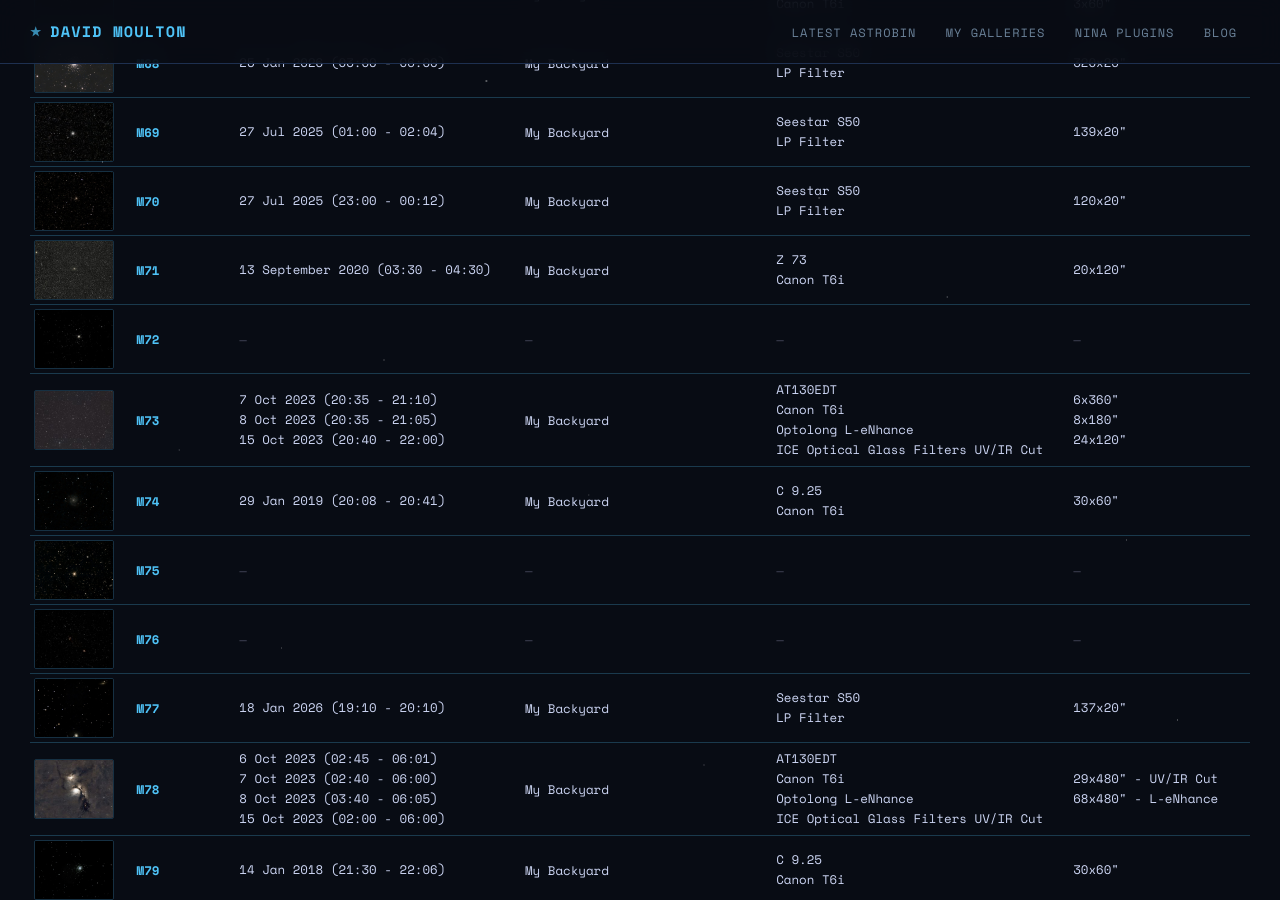
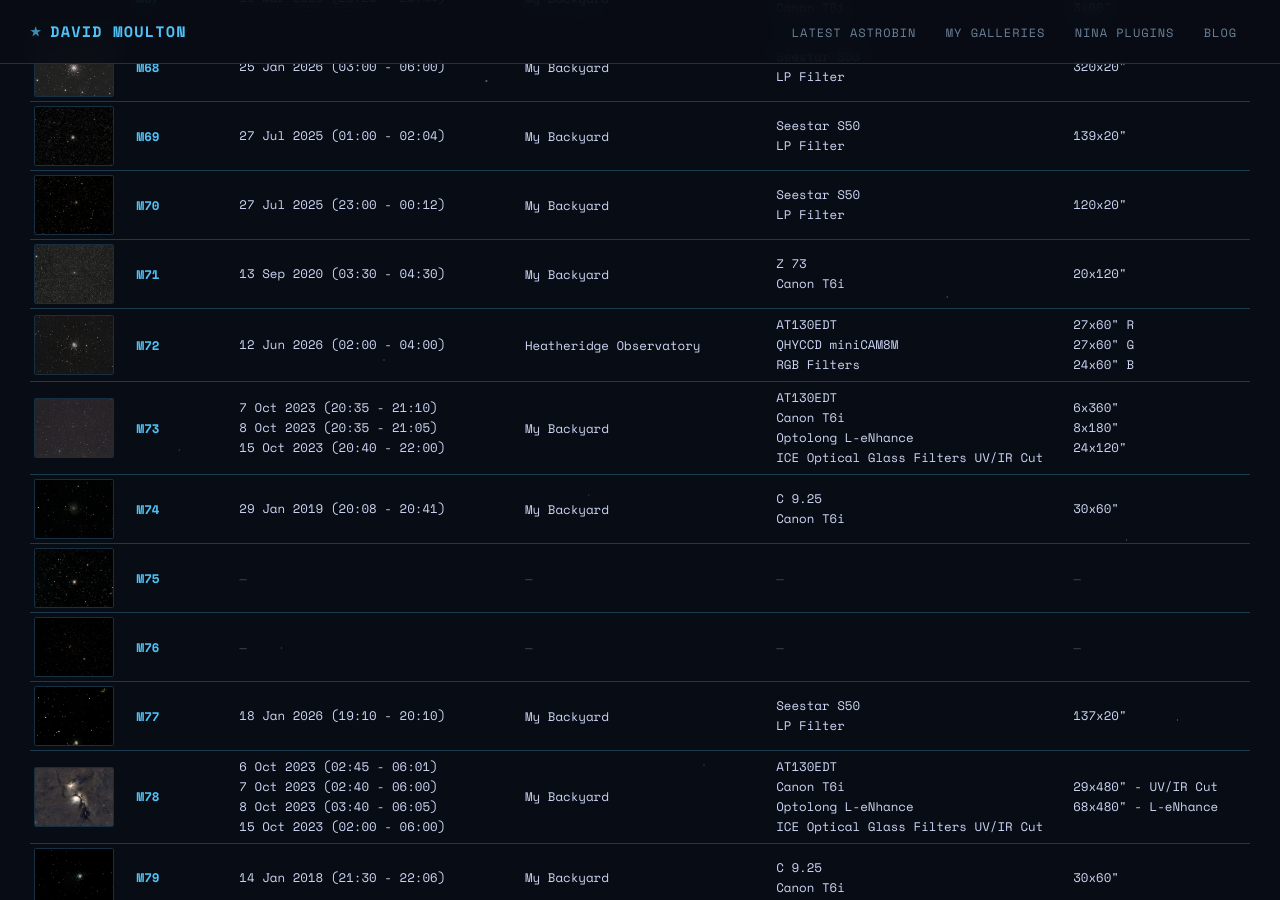
Before and after one commit to dmoulton/dmoulton.github.io, a Jekyll site: the page built from pages/astrophotography/messier-list.html, in a window 1280 px wide and 900 px high, scrolled down 5146 px. Built offline with Jekyll 4.4.1, drawn with Linux system fonts in a browser that asks for light colours; comment, search, counter and statistics services are not loaded; some of the changed text lies outside the part shown.

Commit message:
update m15 and m72

```diff
--- a/_data/galleries/messier.yml
+++ b/_data/galleries/messier.yml
@@ -168,16 +168,16 @@ pictures:
     image_info: 56x30"
     checked: true
   - filename: m15
-    original: m15-6096x4056.jpg
+    original: m15-7700x4325.jpg
     sizes:
-      - m15-300x200.jpg
+      - m15-300x169.jpg
     sort_id: 15
-    thumbnail: m15-300x200.jpg
+    thumbnail: m15-300x169.jpg
     title: M15
-    date: 1 Sep 2017
-    location: My Backyard
-    equipment: C 9.25 | Canon T6i
-    image_info: 40x30"
+    date: '12 Jun 2026 (00:30 - 02:00) '
+    location: Heatheridge Observatory
+    equipment: AT130EDT | QHYCCD miniCAM8M | RGB Filters
+    image_info: 18x60" R | 18x60" G | 15x60" B
     checked: true
   - filename: m16
     original: m16-3922x2750.jpg
@@ -317,7 +317,7 @@ pictures:
     sort_id: 27
     thumbnail: m27-300x191.jpg
     title: M27
-    date: '1 Jul 2022 (02:23 - 02:54)'
+    date: 1 Jul 2022 (02:23 - 02:54)
     location: My Backyard
     equipment: Z73 | Canon T6i
     image_info: 20x60"
@@ -804,22 +804,22 @@ pictures:
     sort_id: 71
     thumbnail: m71-thumbnail.jpg
     title: M71
-    date: 13 September 2020 (03:30 - 04:30)
+    date: 13 Sep 2020 (03:30 - 04:30)
     location: My Backyard
     equipment: Z 73 | Canon T6i
     image_info: 20x120"
     checked: true
   - filename: m72
-    original: m72-5000x3327.jpg
+    original: m72-5271x3382.jpg
     sizes:
-      - m72-300x200.jpg
+      - m72-300x192.jpg
     sort_id: 72
-    thumbnail: m72-300x200.jpg
+    thumbnail: m72-300x192.jpg
     title: M72
-    date: null
-    location: null
-    equipment: null
-    image_info: null
+    date: 12 Jun 2026 (02:00 - 04:00)
+    location: Heatheridge Observatory
+    equipment: AT130EDT | QHYCCD miniCAM8M | RGB Filters
+    image_info: 27x60" R | 27x60" G | 24x60" B
     checked: true
   - filename: m73
     original: m73-5225x3417.jpg
```
Also changed, not shown: assets/astrophotography/messier/m15-300x169.jpg (added), assets/astrophotography/messier/m15-300x200.jpg (deleted), assets/astrophotography/messier/m15-6096x4056.jpg (deleted), assets/astrophotography/messier/m15-7700x4325.jpg (added), assets/astrophotography/messier/m72-300x192.jpg (added), assets/astrophotography/messier/m72-300x200.jpg (deleted), assets/astrophotography/messier/m72-5000x3327.jpg (deleted), assets/astrophotography/messier/m72-5271x3382.jpg (added).
